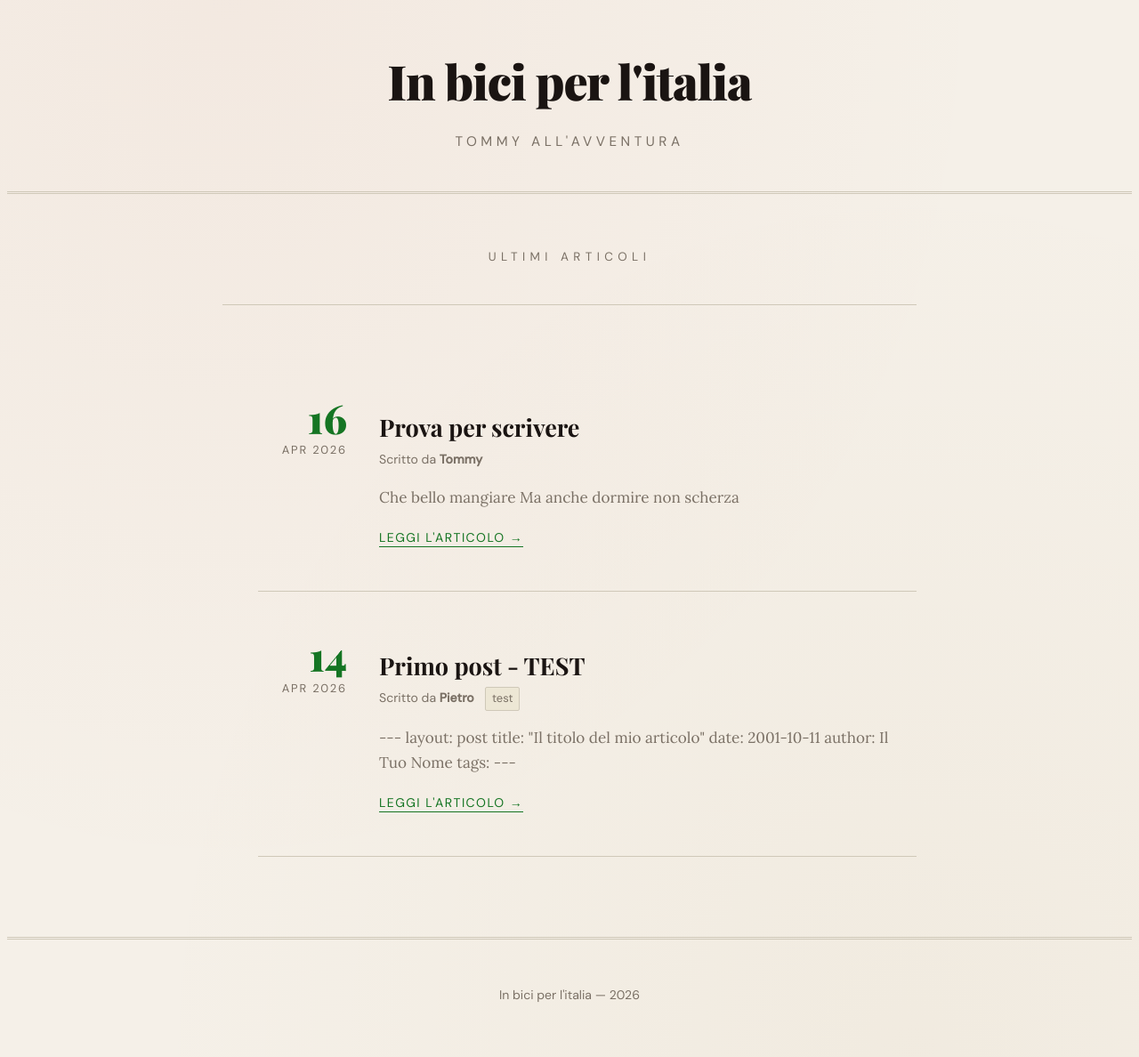
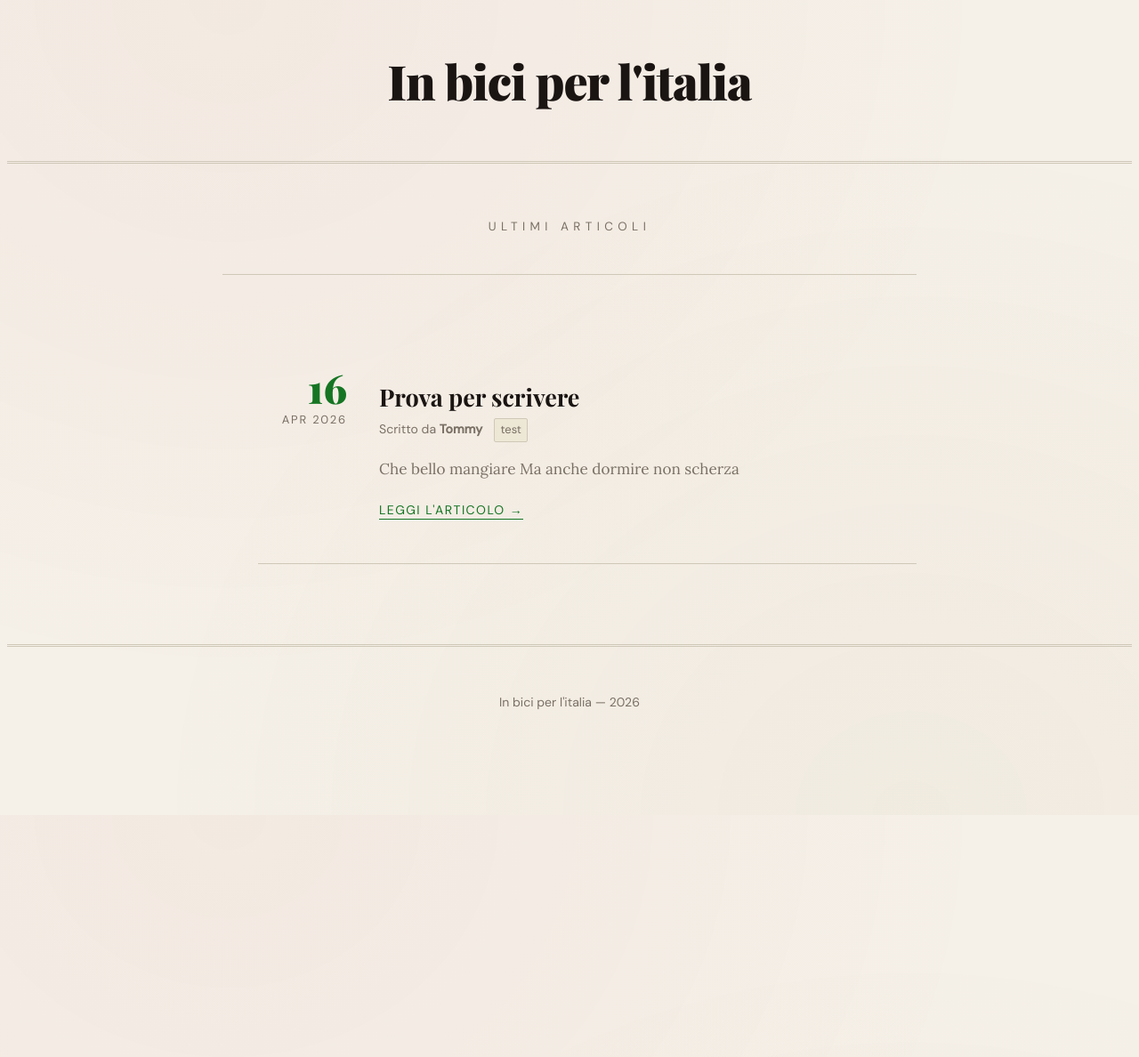
Before and after one commit to Pmod04/inbiciperlitalia, a Jekyll site: the page built from index.md, in a window 1280 px wide. Shown: the whole page at 89% size. Built offline with Jekyll 4.4.1, drawn with Linux system fonts in a browser that asks for light colours; some web fonts are replaced; after the commit the page ends 916 px from its top, so only the background shows below that.

Commit message:
foto finalizzate post test eliminato e readme aggiornato FINALE

````diff
--- a/_config.yml
+++ b/_config.yml
@@ -1,5 +1,5 @@
 title: "In bici per l'italia"
-description: "Tommy all'avventura"
+description: ""
 baseurl: "/inbiciperlitalia"
 url: "https://pmod04.github.io"
 
--- a/_posts/2024-01-15-benvenuto-nel-blog.md
+++ /dev/null
@@ -1,23 +0,0 @@
----
-layout: post
-title: "Primo post - TEST"
-date: 2026-04-14
-author: Pietro
-tags: [test]
----
-
-
-```yaml
----
-layout: post
-title: "Il titolo del mio articolo"
-date: 2001-10-11
-author: Il Tuo Nome
-tags:
----
-```
-
-
-Test immagine
-
-![rayman]({{ '/assets/images/rayman.png' | relative_url }})
````
Also changed, not shown: _posts/2026-04-16-PROVA-1.md (+3 -1 lines), README.md.
